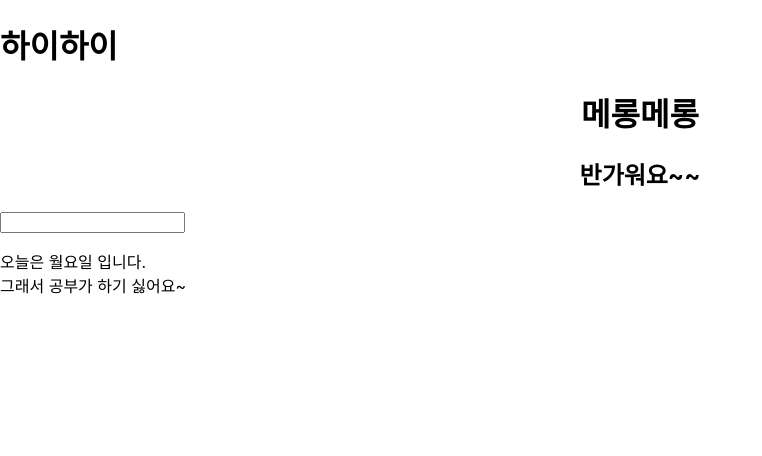
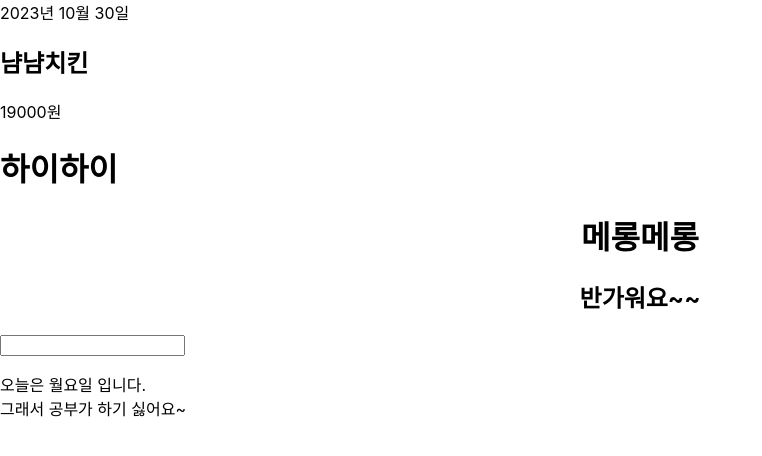
Before and after one commit to kyy7732/react-basic-study202310, a React (Create React App) app: page / in a window 1280 px wide. Shown: the top 456 px of the page, without its empty margins (0-762 px from the left). Built offline with nearby package versions, Linux system fonts and the light colour scheme.

Commit message:
1. React 초기 설정 완료 및 Component개념 확인

```diff
--- a/src/App.js
+++ b/src/App.js
@@ -1,13 +1,14 @@
 import React from 'react';
 import './App.css';
+import NoName from './NoName';
 import ExpenseItem from './components/ExpenseItem';
-import NoName from './NoName';
 
 function App() {
   const $h2 = <h2>반가워요~~</h2>;
 
   return (
     <>
+      <ExpenseItem />
       <NoName />
       <div className='App'>
         <h1>메롱메롱</h1>
```
